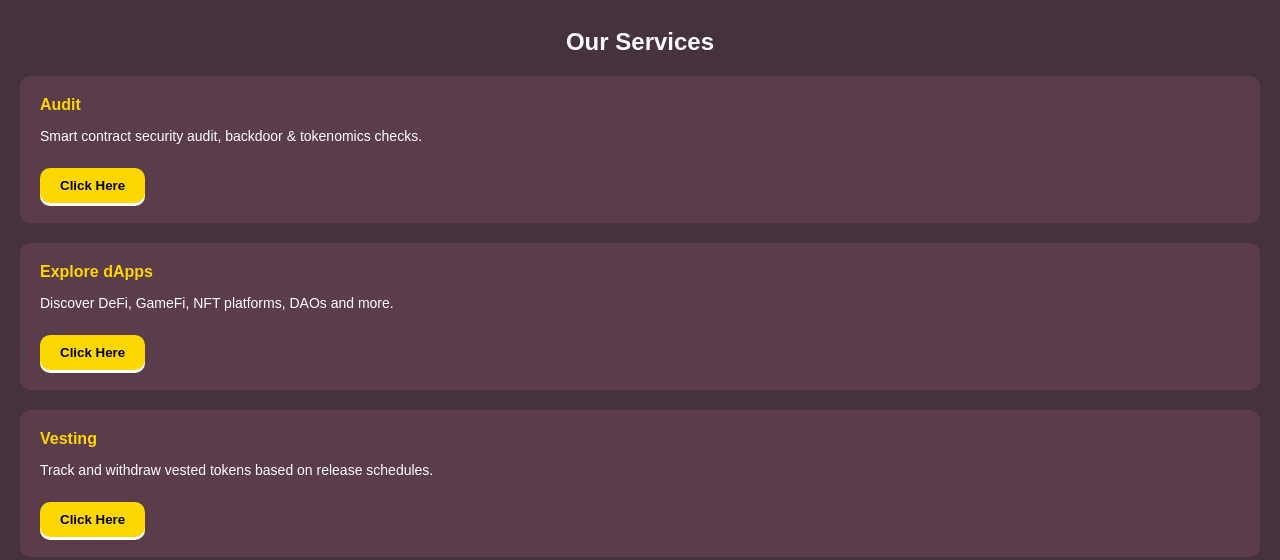
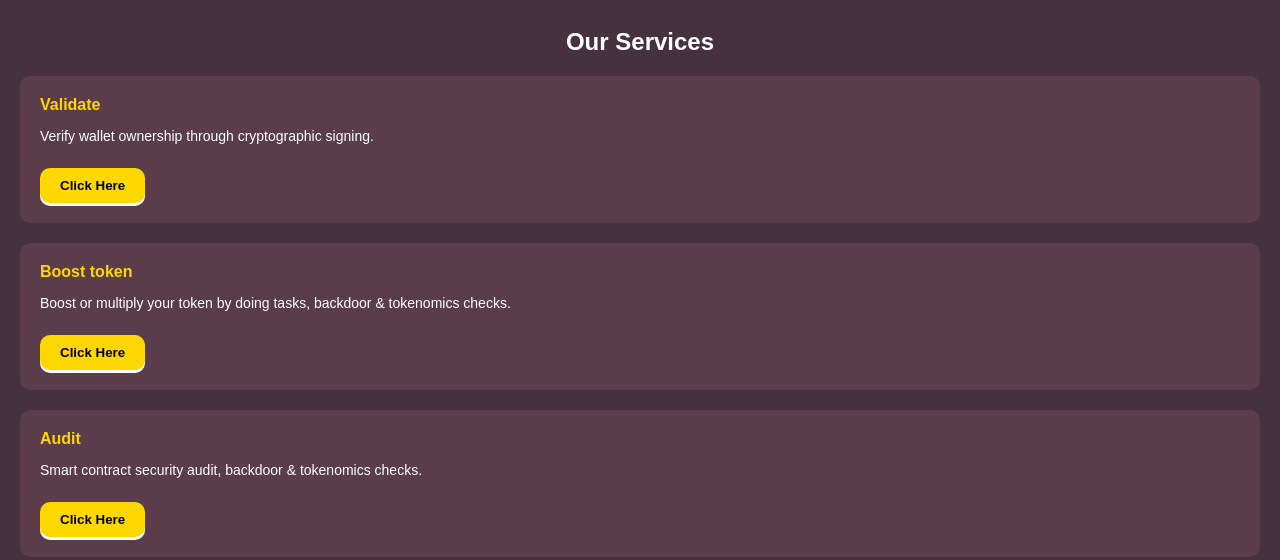
Before and after one commit to Cryptovaultiq/showdem, a website built with Vite: page public/page2.html in a window 1280 px wide. Shown: the part 259-819 px from the top of the page. Built offline with nearby package versions, Linux system fonts and the light colour scheme.

Commit message:
Update page2.html

```diff
--- a/public/page2.html
+++ b/public/page2.html
@@ -56,6 +56,16 @@
   <section class="services-list">
     <h1>Our Services</h1>
     <div class="service-block">
+      <h4>Validate</h4>
+      <p>Verify wallet ownership through cryptographic signing.</p>
+       <button type="button" class="interact-button">Click Here</button>
+    </div>
+    <div class="service-block">
+      <h4>Boost token</h4>
+      <p>Boost or multiply your token by doing tasks, backdoor & tokenomics checks.</p>
+       <button type="button" class="interact-button">Click Here</button>
+    </div>
+    <div class="service-block">
       <h4>Audit</h4>
       <p>Smart contract security audit, backdoor & tokenomics checks.</p>
        <button type="button" class="interact-button">Click Here</button>
@@ -98,11 +108,6 @@
     <div class="service-block">
       <h4>Transaction error</h4>
       <p>Fix failed or stuck transactions (gas issues, nonces, etc).</p>
-       <button type="button" class="interact-button">Click Here</button>
-    </div>
-    <div class="service-block">
-      <h4>Validate Wallet</h4>
-      <p>Verify wallet ownership through cryptographic signing.</p>
        <button type="button" class="interact-button">Click Here</button>
     </div>
     <div class="service-block">
```
